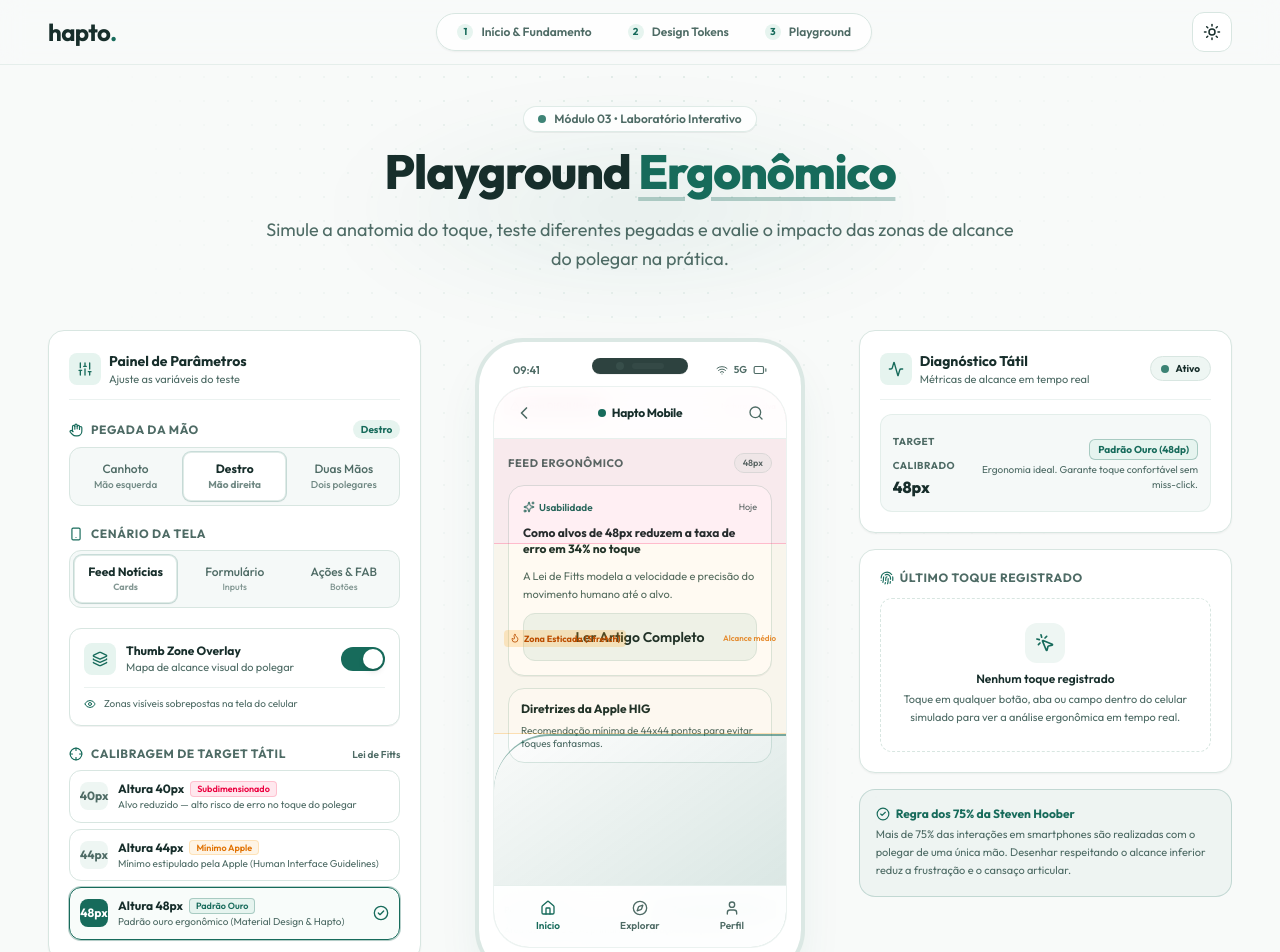
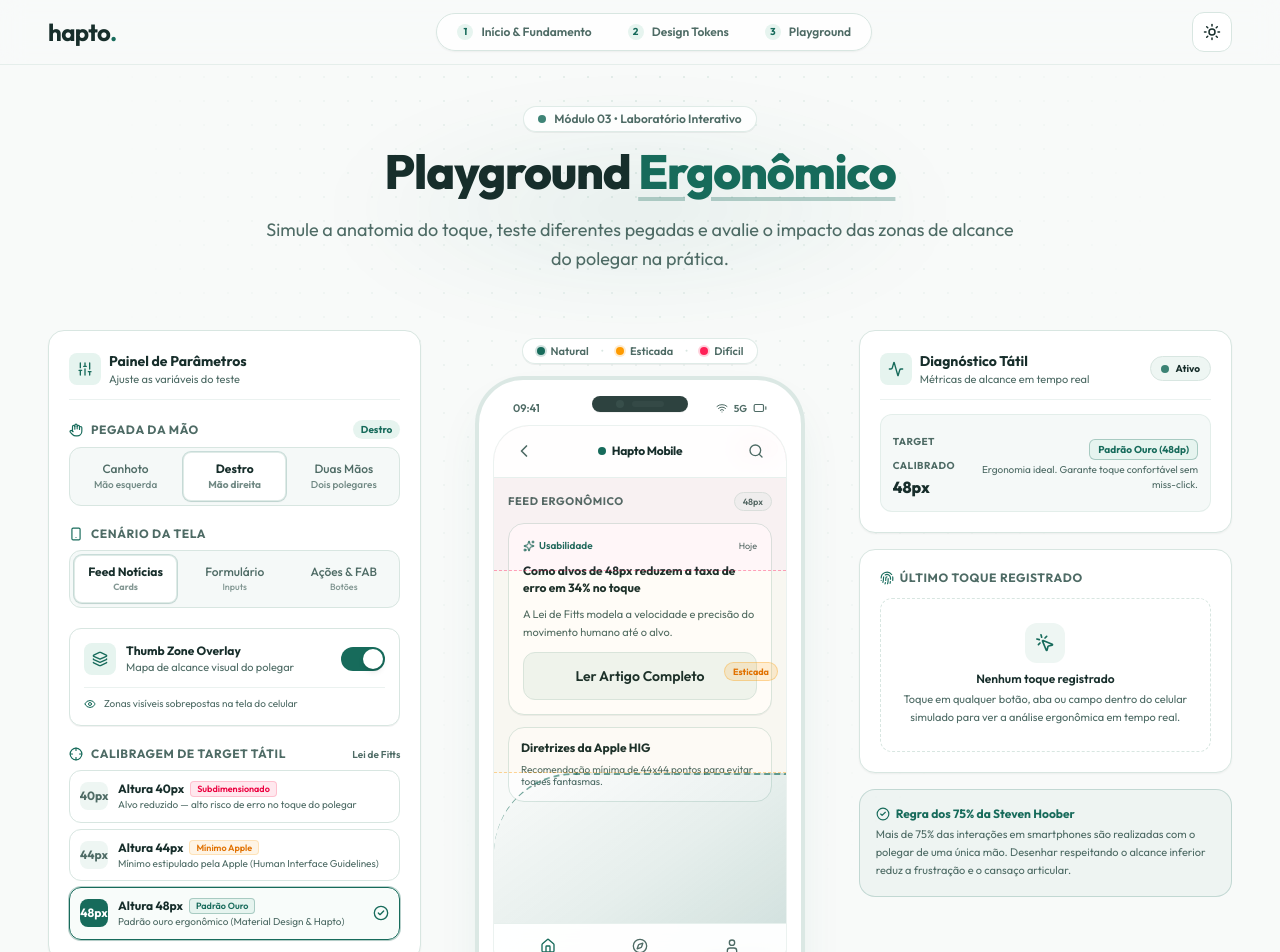
Before and after one commit to whoisnathaliamelo/hapto, a Next.js app: page /playground in a window 1280 px wide. Shown: the top 952 px of the page. Built offline with nearby package versions, Linux system fonts and the light colour scheme.

Commit message:
Refactor: Ajuste de texto sobreposto

```diff
--- a/components/playground/phone/thumb-overlay.tsx
+++ b/components/playground/phone/thumb-overlay.tsx
@@ -1,5 +1,4 @@
 import type { HandGrip } from "../types";
-import { AlertTriangle, CheckCircle, Flame } from "lucide-react";
 import { cn } from "@/lib/utils";
 
 interface ThumbOverlayProps {
@@ -12,63 +11,49 @@ export function ThumbOverlay({ handGrip }: ThumbOverlayProps) {
       id="thumb-overlay"
       aria-hidden="true"
       data-hand={handGrip}
-      className="pointer-events-none absolute inset-0 z-10 flex flex-col justify-between select-none overflow-hidden"
+      className="pointer-events-none absolute inset-0 z-10 flex flex-col justify-between select-none overflow-hidden transition-all duration-300"
     >
-      {/* 1. Zona Difícil (Hard to reach - Topo da tela) */}
-      <div className="relative h-[28%] border-b border-rose-500/25 bg-rose-500/[0.07] p-2.5 backdrop-blur-[0.5px] transition-all">
-        <div className="flex items-center justify-between">
-          <span className="inline-flex items-center gap-1 rounded bg-rose-500/20 px-1.5 py-0.5 text-[9px] font-bold text-rose-700 dark:text-rose-300">
-            <AlertTriangle className="size-2.5" />
-            Zona Difícil (Hard)
-          </span>
-          <span className="text-[8px] font-semibold text-rose-600/80 dark:text-rose-400">
-            Leitura passiva
+      {/* 1. Zona Difícil (Topo da tela) - Sombra suave e linha tracejada rosa */}
+      <div className="relative h-[26%] border-b border-dashed border-rose-500/40 bg-rose-500/[0.04] transition-all">
+        {/* Marcador lateral discreto (sem poluir o centro da tela) */}
+        <div className="absolute right-2 top-2">
+          <span className="rounded-full bg-rose-500/15 border border-rose-500/30 px-2 py-0.5 text-[9px] font-bold text-rose-600 dark:text-rose-400">
+            Difícil
           </span>
         </div>
       </div>
 
-      {/* 2. Zona Esticada (Stretch - Centro da tela) */}
-      <div className="relative flex-1 border-b border-amber-500/25 bg-amber-500/[0.05] p-2.5 transition-all flex flex-col justify-center">
-        <div className="flex items-center justify-between">
-          <span className="inline-flex items-center gap-1 rounded bg-amber-500/20 px-1.5 py-0.5 text-[9px] font-bold text-amber-700 dark:text-amber-300">
-            <Flame className="size-2.5" />
-            Zona Esticada (Stretch)
-          </span>
-          <span className="text-[8px] font-semibold text-amber-600/80 dark:text-amber-400">
-            Alcance médio
+      {/* 2. Zona Esticada (Centro da tela) - Linha tracejada âmbar */}
+      <div className="relative flex-1 border-b border-dashed border-amber-500/40 bg-amber-500/[0.03] transition-all flex items-center justify-end pr-2">
+        {/* Marcador lateral discreto */}
+        <span className="rounded-full bg-amber-500/15 border border-amber-500/30 px-2 py-0.5 text-[9px] font-bold text-amber-600 dark:text-amber-400">
+          Esticada
         </span>
       </div>
-      </div>
 
-      {/* 3. Zona Natural (Easy Reach - Base da tela onde o polegar atinge com facilidade) */}
+      {/* 3. Zona Natural (Base da tela) - Curvatura do arco do polegar e linha tracejada primária */}
       <div
         className={cn(
-          "relative h-[38%] border-t-2 border-primary/50 bg-primary/[0.08] p-2.5 transition-all flex flex-col justify-end",
-          // Curvatura visual adaptada à mão
-          handGrip === "right" && "rounded-tl-[3.5rem] bg-gradient-to-tl from-primary/15 to-transparent",
-          handGrip === "left" && "rounded-tr-[3.5rem] bg-gradient-to-tr from-primary/15 to-transparent",
-          handGrip === "both" && "rounded-t-[2.5rem] bg-gradient-to-t from-primary/15 to-transparent"
+          "relative h-[38%] border-t-2 border-dashed border-primary/60 bg-primary/[0.06] transition-all duration-300 flex flex-col justify-end p-2",
+          // Arco dinâmico conforme a mão
+          handGrip === "right" && "rounded-tl-[5rem] bg-gradient-to-tl from-primary/20 via-primary/8 to-transparent",
+          handGrip === "left" && "rounded-tr-[5rem] bg-gradient-to-tr from-primary/20 via-primary/8 to-transparent",
+          handGrip === "both" && "rounded-t-[3.5rem] bg-gradient-to-t from-primary/18 via-primary/8 to-transparent"
         )}
       >
+        {/* Marcador no canto respectivo da mão */}
         <div
           className={cn(
-            "flex items-center justify-between",
-            handGrip === "right" && "flex-row-reverse text-right",
-            handGrip === "left" && "flex-row text-left",
-            handGrip === "both" && "justify-between"
+            "flex items-center",
+            handGrip === "right" && "justify-end",
+            handGrip === "left" && "justify-start",
+            handGrip === "both" && "justify-center"
           )}
         >
-          <span className="inline-flex items-center gap-1 rounded bg-primary/20 px-2 py-0.5 text-[10px] font-bold text-primary">
-            <CheckCircle className="size-3" />
-            Zona Natural (Reach)
-          </span>
-          <span className="text-[9px] font-bold text-primary/90">
-            {handGrip === "right" ? "Polegar Direito ↘" : handGrip === "left" ? "↙ Polegar Esquerdo" : "2 Polegares ↔"}
+          <span className="rounded-full bg-primary/20 border border-primary/40 px-2 py-0.5 text-[9px] font-bold text-primary shadow-2xs">
+            {handGrip === "right" ? "Natural (Destro)" : handGrip === "left" ? "Natural (Canhoto)" : "Natural (2 Mãos)"}
           </span>
         </div>
-        <p className="mt-1 text-[9px] text-primary/80 font-medium">
-          Área ideal para CTAs primários, tabs e ações frequentes.
-        </p>
       </div>
     </div>
   );
--- a/components/playground/playground-view.tsx
+++ b/components/playground/playground-view.tsx
@@ -140,7 +140,27 @@ export function PlaygroundView() {
           </div>
 
           {/* COLUNA 2: O Celular Simulado Centralizado */}
-          <div className="lg:col-span-4 xl:col-span-4 order-1 lg:order-2 flex justify-center items-center py-2">
+          <div className="lg:col-span-4 xl:col-span-4 order-1 lg:order-2 flex flex-col items-center justify-center py-2 space-y-3">
+            {/* Mini Legenda de Zonas Externa (não polui a tela interna) */}
+            {settings.showOverlay && (
+              <div className="inline-flex items-center justify-center gap-2.5 sm:gap-3 text-[11px] font-semibold text-muted bg-surface/90 border border-line/80 rounded-full px-3.5 py-1 shadow-2xs backdrop-blur-xs">
+                <div className="flex items-center gap-1.5">
+                  <span className="size-2 rounded-full bg-primary ring-2 ring-primary/20" />
+                  <span>Natural</span>
+                </div>
+                <span className="text-line text-[9px]">•</span>
+                <div className="flex items-center gap-1.5">
+                  <span className="size-2 rounded-full bg-amber-500 ring-2 ring-amber-500/20" />
+                  <span>Esticada</span>
+                </div>
+                <span className="text-line text-[9px]">•</span>
+                <div className="flex items-center gap-1.5">
+                  <span className="size-2 rounded-full bg-rose-500 ring-2 ring-rose-500/20" />
+                  <span>Difícil</span>
+                </div>
+              </div>
+            )}
+
             <Reveal delay={0.1}>
               <PhoneFrame>
                 <ScreenContent
```
Lines whose indentation alone changed are shown as unchanged.
